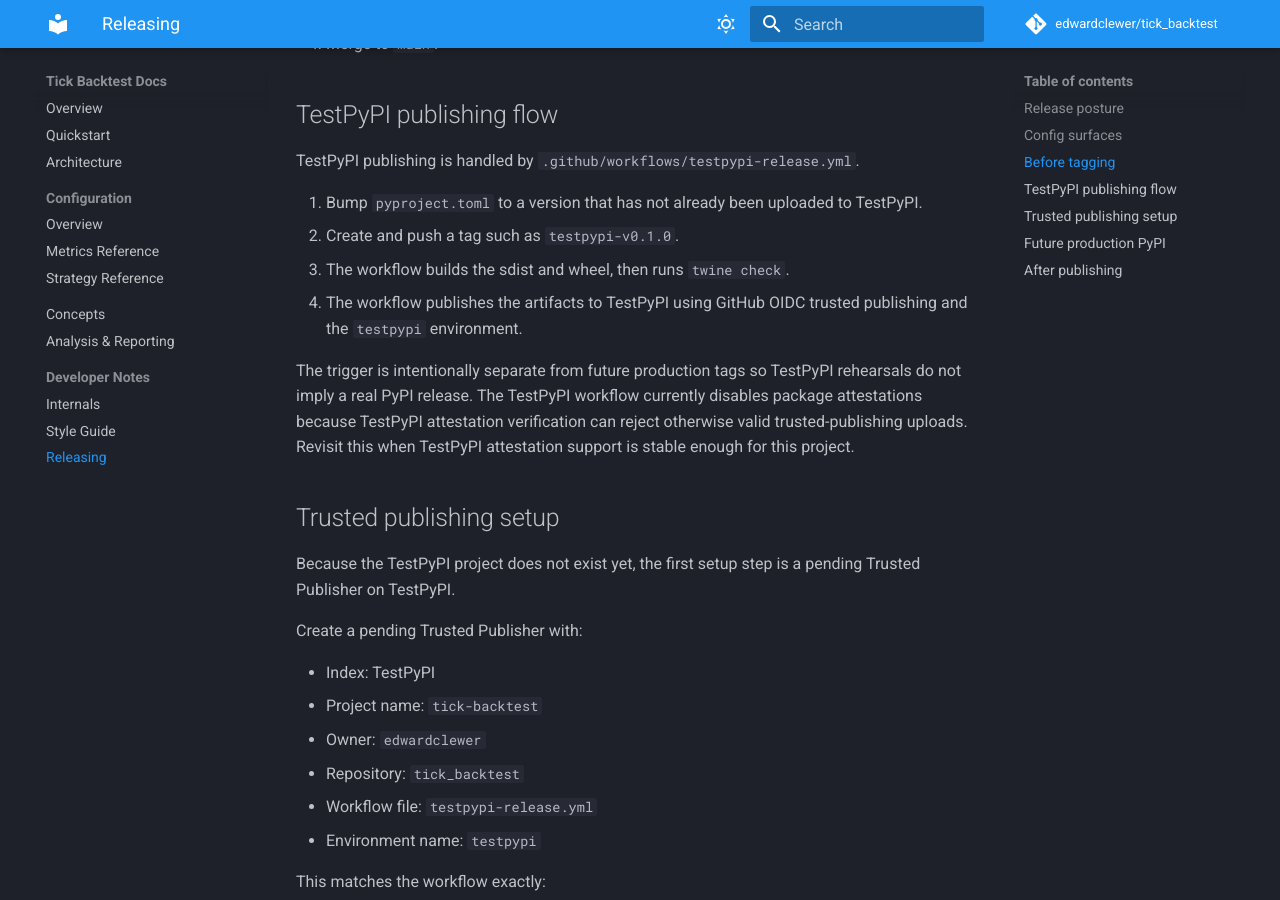
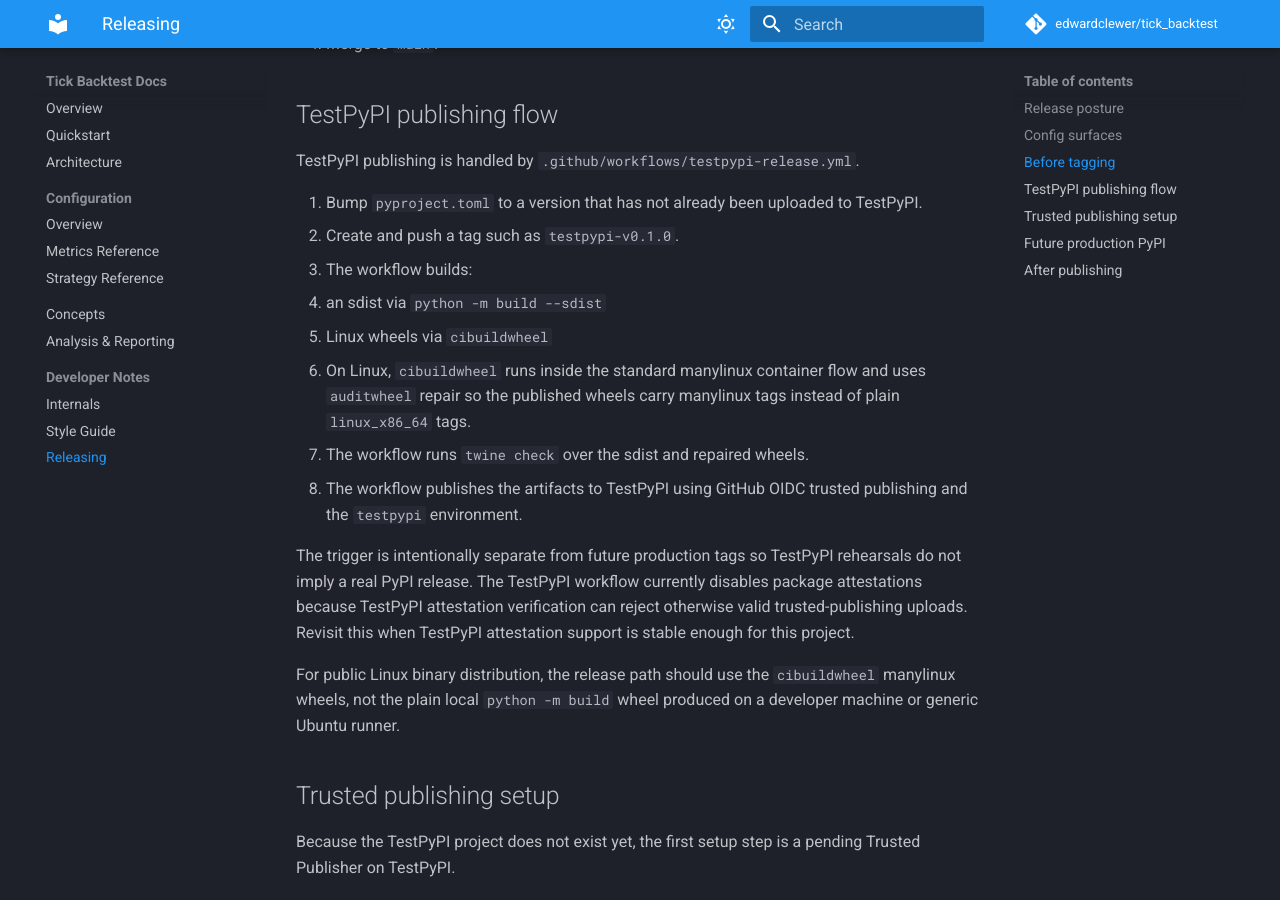
Before and after one commit to edwardclewer/tick_backtest, an MkDocs documentation site: the page built from docs/releasing.md, in a window 1280 px wide and 900 px high, scrolled down 1094 px. Built offline with MkDocs 1.6.1 and Material for MkDocs 9.7.7, drawn with Linux system fonts in a browser that asks for light colours; comment, search, counter and statistics services are not loaded.

Commit message:
Build manylinux wheels with cibuildwheel

```diff
--- a/docs/releasing.md
+++ b/docs/releasing.md
@@ -54,11 +54,17 @@
 
 1. Bump `pyproject.toml` to a version that has not already been uploaded to TestPyPI.
 2. Create and push a tag such as `testpypi-v0.1.0`.
-3. The workflow builds the sdist and wheel, then runs `twine check`.
-4. The workflow publishes the artifacts to TestPyPI using GitHub OIDC trusted publishing and the `testpypi` environment.
+3. The workflow builds:
+   - an sdist via `python -m build --sdist`
+   - Linux wheels via `cibuildwheel`
+4. On Linux, `cibuildwheel` runs inside the standard manylinux container flow and uses `auditwheel` repair so the published wheels carry manylinux tags instead of plain `linux_x86_64` tags.
+5. The workflow runs `twine check` over the sdist and repaired wheels.
+6. The workflow publishes the artifacts to TestPyPI using GitHub OIDC trusted publishing and the `testpypi` environment.
 
 The trigger is intentionally separate from future production tags so TestPyPI rehearsals do not imply a real PyPI release.
 The TestPyPI workflow currently disables package attestations because TestPyPI attestation verification can reject otherwise valid trusted-publishing uploads. Revisit this when TestPyPI attestation support is stable enough for this project.
+
+For public Linux binary distribution, the release path should use the `cibuildwheel` manylinux wheels, not the plain local `python -m build` wheel produced on a developer machine or generic Ubuntu runner.
 
 ## Trusted publishing setup
 
--- a/pyproject.toml
+++ b/pyproject.toml
@@ -81,3 +81,9 @@
   "demo_data/**/*.parquet",
   "py.typed"
 ]
+
+[tool.cibuildwheel]
+build = "cp312-manylinux_x86_64"
+skip = "*-musllinux*"
+test-requires = ["pytest>=8.0,<9.0"]
+test-command = "bash {project}/scripts/installed_cli_smoke.sh"
```
Also changed, not shown: 3 other files.
